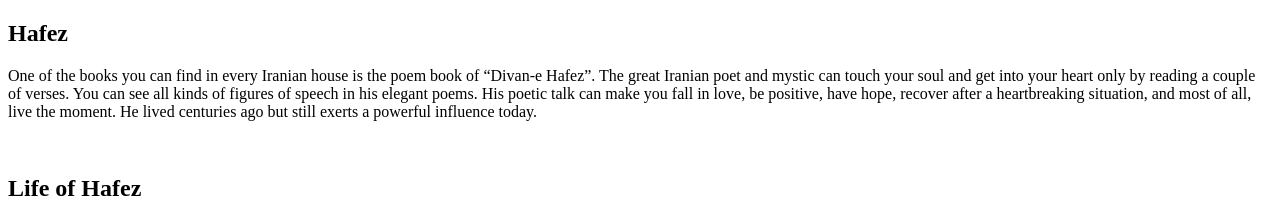
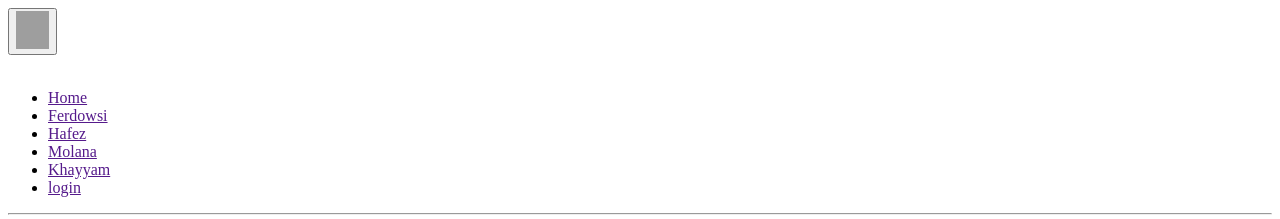
Before and after one commit to massumeh-gholami/group5, a plain HTML site: page hafez.html in a window 1280 px wide. Shown: the top 219 px of the page. Drawn offline with Linux system fonts and the light colour scheme; grey boxes are pictures that could not be loaded.

Commit message:
Add files via upload

```diff
--- a/hafez.html
+++ b/hafez.html
@@ -6,7 +6,21 @@
     <title>Hafez</title>
 </head>
 <body>
-    <header></header>
+    <header>
+        <a href=""><button><img src="https://encrypted-tbn0.gstatic.com/images?q=tbn:ANd9GcSlpSu1NL5RS1Qf0c3lGf9hZm7vNewqjhM4Xg&usqp=CAU"
+       width="33" height="38" alt=""></button></a><br><br>
+        <nav>
+        <ul>
+           <li><a href="">Home</a></li>
+           <li><a href="">Ferdowsi</a></li>
+           <li><a href="">Hafez</a></li>
+           <li><a href="">Molana</a></li>
+           <li><a href="">Khayyam</a></li>
+           <li><a href="">login</a></li>
+       </ul>
+       </nav>
+    </header>
+    <hr>
     <main>
         <section>
         <h1>Hafez</h1>
```
